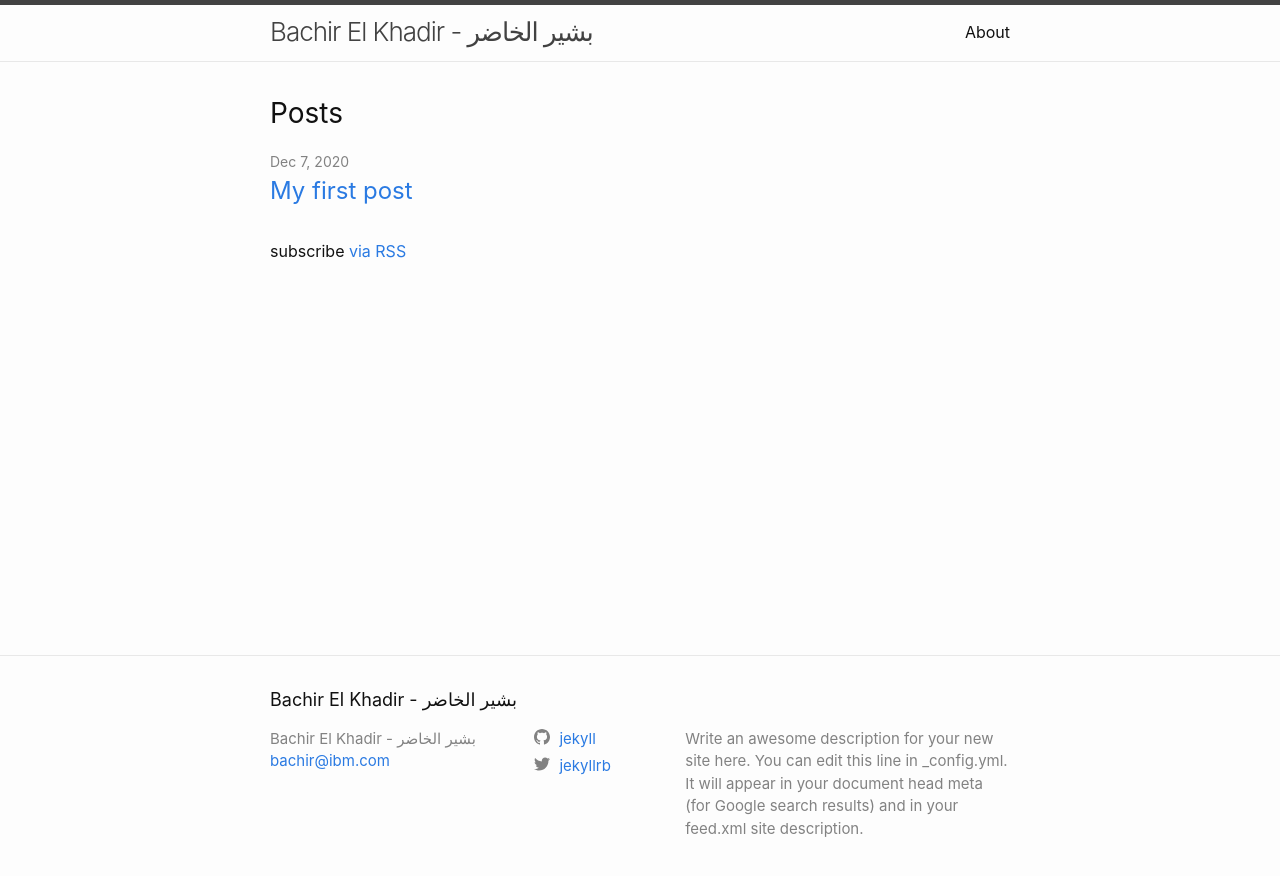
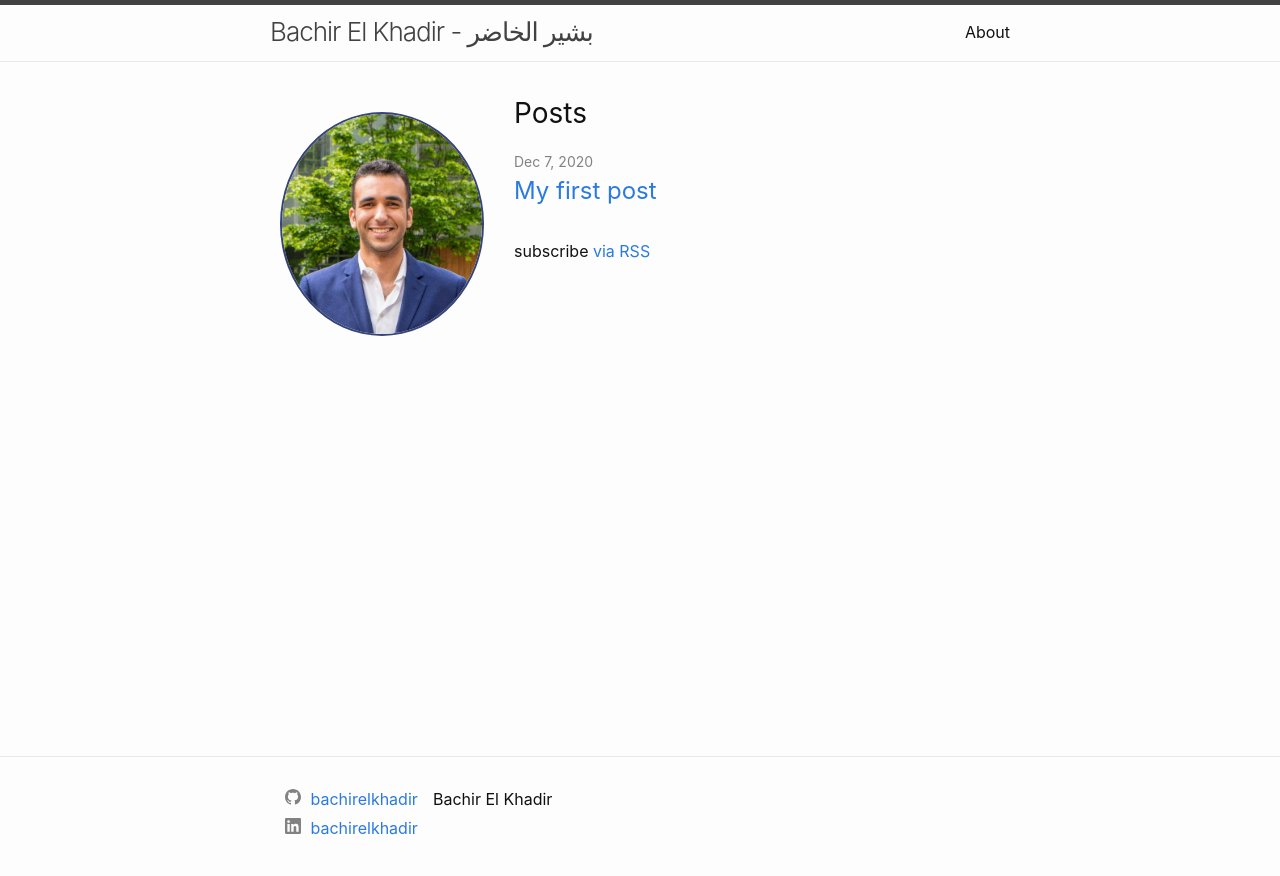
Before and after one commit to bachirelkhadir/bachirelkhadir.github.io, a Jekyll site: the page built from index.md, in a window 1280 px wide. Shown: the top 876 px of the page. Built offline with Jekyll 4.4.1, drawn with Linux system fonts in a browser that asks for light colours.

Commit message:
Added my picture

```diff
--- a/_config.yml
+++ b/_config.yml
@@ -17,14 +17,13 @@ title: Bachir El Khadir - بشير الخاضر
 
 email: bachir@ibm.com
 description: >- # this means to ignore newlines until "baseurl:"
-  Write an awesome description for your new site here. You can edit this
-  line in _config.yml. It will appear in your document head meta (for
-  Google search results) and in your feed.xml site description.
+  Bachir El Khadir
 baseurl: "" # the subpath of your site, e.g. /blog
 url: "https://bachirelkhadir.github.io" # the base hostname & protocol for your site, e.g. http://example.com
 
-twitter_username: jekyllrb
-github_username:  jekyll
+# twitter_username: jekyllrb
+github_username: bachirelkhadir
+linkedin_username: bachirelkhadir
 
 # Build settings
 markdown: kramdown
--- a/_includes/footer.html
+++ b/_includes/footer.html
@@ -3,23 +3,23 @@
 
   <div class="wrapper">
 
-    <h2 class="footer-heading">{{ site.title | escape }}</h2>
+    <!-- <h2 class="footer-heading">{{ site.title | escape }}</h2> -->
 
-    <div class="footer-col-wrapper">
-      <div class="footer-col footer-col-1">
-        <ul class="contact-list">
-          <li class="p-name">
-            {%- if site.author -%}
-              {{ site.author | escape }}
-            {%- else -%}
-              {{ site.title | escape }}
-            {%- endif -%}
-            </li>
-            {%- if site.email -%}
-            <li><a class="u-email" href="mailto:{{ site.email }}">{{ site.email }}</a></li>
-            {%- endif -%}
-        </ul>
-      </div>
+    <!-- <div class="footer-col-wrapper"> -->
+    <!--   <div class="footer-col footer-col-1"> -->
+    <!--     <ul class="contact-list"> -->
+    <!--       <li class="p-name"> -->
+    <!--         {%- if site.author -%} -->
+    <!--           {{ site.author | escape }} -->
+    <!--         {%- else -%} -->
+    <!--           {{ site.title | escape }} -->
+    <!--         {%- endif -%} -->
+    <!--         </li> -->
+    <!--         {%- if site.email -%} -->
+    <!--         <li><a class="u-email" href="mailto:{{ site.email }}">{{ site.email }}</a></li> -->
+    <!--         {%- endif -%} -->
+    <!--     </ul> -->
+    <!--   </div> -->
 
       <div class="footer-col footer-col-2">
         {%- include social.html -%}
--- a/_includes/head.html
+++ b/_includes/head.html
@@ -4,6 +4,7 @@
   <meta name="viewport" content="width=device-width, initial-scale=1">
   {%- seo -%}
   <link rel="stylesheet" href="{{ "/assets/main.css" | relative_url }}">
+  <link rel="stylesheet" href="{{ "/assets/css/custom.css" | relative_url }}">
   {%- feed_meta -%}
   {%- if jekyll.environment == 'production' and site.google_analytics -%}
     {%- include google-analytics.html -%}
--- a/_layouts/home.html
+++ b/_layouts/home.html
@@ -8,6 +8,8 @@ layout: default
   {%- endif -%}
 
   {{ content }}
+
+  <img id="myphoto" alt="Bachir El Khadir" src="{{ "/assets/imgs/me.jpg" | relative_url }}"/>
 
   {%- if site.posts.size > 0 -%}
     <h2 class="post-list-heading">{{ page.list_title | default: "Posts" }}</h2>
--- /dev/null
+++ b/assets/css/custom.css
@@ -0,0 +1,14 @@
+
+html, body {
+    height: 100%;
+}
+/* index */
+#myphoto{
+    border: 2px solid #35447a; /* #0071BC; */
+    border-radius: 60%;
+    background-color: lightgray;
+    float: left;
+    padding: 0px;
+    margin: 20px 30px 20px 10px;
+    max-width: 200px;
+}
```
Also changed, not shown: assets/imgs/me.jpg (added).
